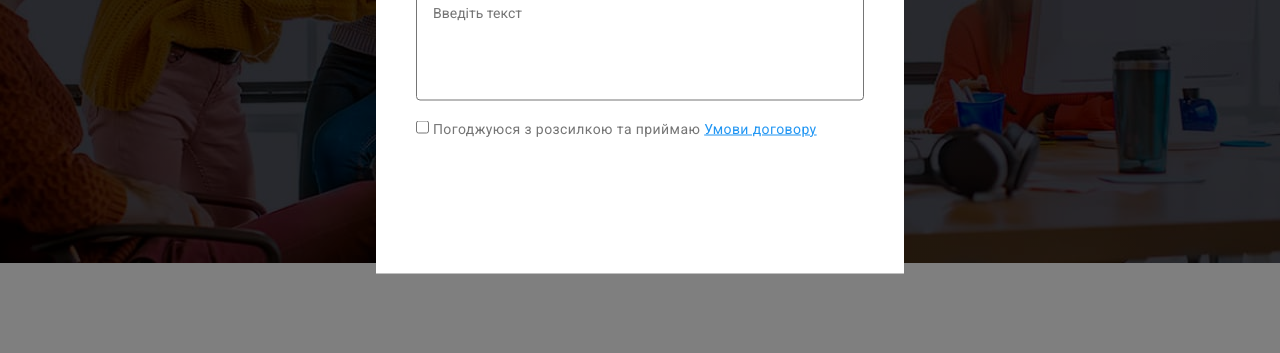
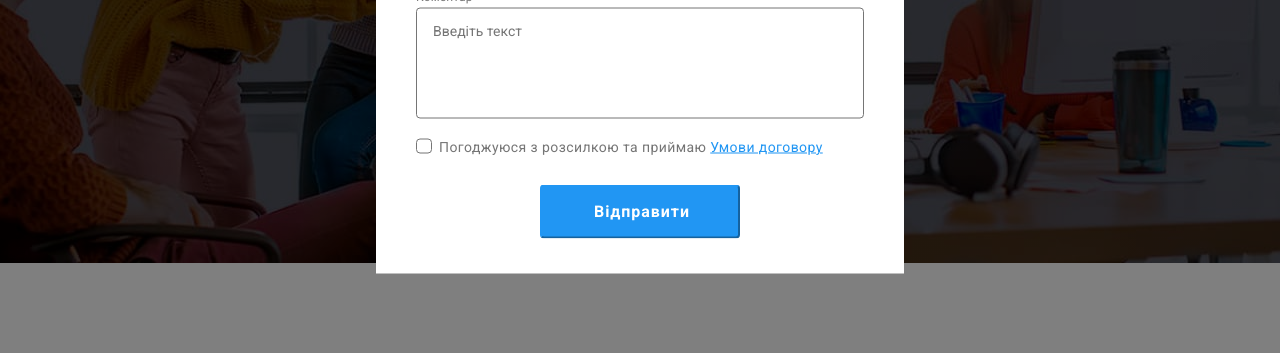
Before and after one commit to OleksandrBabichev/goit-markup-hw-06, a plain HTML site: page index.html in a window 1280 px wide. Both pictures are taken after a click on the button "Замовити послугу". Shown: the part 417-770 px from the top of the page. Drawn offline with nearby package versions, Linux system fonts and the light colour scheme.

Commit message:
add effects in modal

```diff
--- a/css/Styles.css
+++ b/css/Styles.css
@@ -566,6 +566,7 @@ header {border-bottom: 1px solid #ECECEC;
     border: none;
     border-radius: 5px;
     cursor: pointer;
+    box-shadow: 0px 4px 4px rgb(0 0 0 / 15%);
 
     display: flex;
     padding: 10px 28px;
@@ -670,6 +671,10 @@ header {border-bottom: 1px solid #ECECEC;
     border: 1px solid rgba(0, 0, 0, 0.1);
     padding: 0;
     cursor: pointer;
+
+    transition-property: fill;
+    transition-duration: 250ms;
+    transition-timing-function: cubic-bezier(0.4, 0, 0.2, 1);
 }
 
 .modal-close-button:hover,
@@ -708,12 +713,16 @@ header {border-bottom: 1px solid #ECECEC;
 }
 
 .modal-field {
-    margin-bottom: 4px;
+    margin-bottom: 10px;
     width: 100%;
 
     border: 1px solid var(--primary-text-color);
     border-radius: 4px;
     padding: 14px 40px;
+
+    transition-property: border-color;
+    transition-duration: 250ms;
+    transition-timing-function: cubic-bezier(0.4, 0, 0.2, 1);
 }
 
 .modal-field-comment {
@@ -725,10 +734,73 @@ header {border-bottom: 1px solid #ECECEC;
     resize: none;
     padding: 14px 16px;
 
+    transition-property: border-color;
+    transition-duration: 250ms;
+    transition-timing-function: cubic-bezier(0.4, 0, 0.2, 1);
+}
+
+.modal-field:focus,
+.modal-field-comment:focus {
+    border-color: var(--hover-tet-color);
+    outline: none;
+}
+
+.modal-icon {
+    transition-property: fill;
+    transition-duration: 250ms;
+    transition-timing-function: cubic-bezier(0.4, 0, 0.2, 1);
+}
+
+.modal-field:focus + .modal-icon {
+    fill: var(--hover-tet-color);
+}
+
+.modal-agreement-check {
+    display: flex;
+    align-items: center;
+
+    margin-bottom: 30px;
+}
+
+.modal-checkbox {
+    -moz-appearance: none;
+    -webkit-appearance: none;
+    appearance: none;
 }
 
 .link-agreement {
     color: var(--hover-tet-color);
+}
+
+.check-icon {
+    border: 1px solid var(--primary-text-color);
+    border-radius: 4px;
+
+    margin-right: 7px;
+
+    transition-property: background-color;
+    transition-duration: 250ms;
+    transition-timing-function: cubic-bezier(0.4, 0, 0.2, 1);
+}
+
+.modal-checkbox:checked + .check-icon {
+    background-color: var(--hover-tet-color);
+}
+
+.modal-button {
+    width: 200px;
+    padding: 10px 52px;
+    margin: 0 auto;
+
+    border-radius: 4px;
+    border-color: var(--hover-tet-color);
+    background-color: var(--hover-tet-color);
+    color: var(--primary-bcg-color);
+
+    font-weight: 700;
+    font-size: 16px;
+    line-height: 1.88;
+    letter-spacing: 0.06em;
 }
 
 /* portfolio page  */
@@ -744,6 +816,10 @@ header {border-bottom: 1px solid #ECECEC;
     display: block;
     text-decoration: none;
     transition-property:box-shadow;
+
+    transition-property: box-shadow;
+    transition-duration: 250ms;
+    transition-timing-function: cubic-bezier(0.4, 0, 0.2, 1);
 }
 
 .example-link:hover,
--- a/index.html
+++ b/index.html
@@ -422,11 +422,11 @@
             </button>
 
             <p>Залиште свої дані, ми вам передзвонимо</p>
-            <form name="registration-form" autocomplete="on" class="modal-form">
+            <form name="registration-form" autocomplete="on"  class="modal-form">
                 <label class="modal-label">
                     <span class="modal-text">Ім'я</span>
                     <span class="modal-input-zone">
-                        <input type="text" name="name" class="modal-field">
+                        <input type="text" name="name" class="modal-field" required>
                         <svg width="18" height="18" class="modal-icon">
                             <use href="./images/sprite.svg#person-black">
                             </use>
@@ -436,7 +436,7 @@
                 <label class="modal-label">
                     <span class="modal-text">Телефон</span>
                     <span class="modal-input-zone">
-                        <input type="tel" name="telephone" class="modal-field">
+                        <input type="tel" name="telephone" class="modal-field" required>
                         <svg width="18" height="18" class="modal-icon">
                             <use href="./images/sprite.svg#phone-black">
                             </use>
@@ -446,7 +446,7 @@
                 <label class="modal-label">
                     <span class="modal-text">Пошта</span>
                     <span class="modal-input-zone">
-                        <input type="email" name="E-mail" class="modal-field">
+                        <input type="email" name="E-mail" class="modal-field" required>
                         <svg width="18" height="18" class="modal-icon">
                             <use href="./images/sprite.svg#email-black">
                             </use>
@@ -457,10 +457,14 @@
                     <span class="modal-text">Коментар</span>
                     <textarea name="user-comment" class="modal-field-comment" placeholder="Введіть текст" rows="5"></textarea>
                 </label>
-                <label>
-                    <input type="checkbox">
+                <label class="modal-agreement-check">
+                    <input type="checkbox" class="modal-checkbox" required>
+                        <svg width="16" height="15" class="check-icon">
+                            <use href="./images/sprite.svg#check"></use>
+                        </svg>
                     <span>Погоджуюся з розсилкою та приймаю <a href="#" class="link-agreement">Умови договору</a></span>
                 </label>
+                <button type="submit" class="modal-button">Відправити</button>
             </form>
         </div>
     </div>
```
